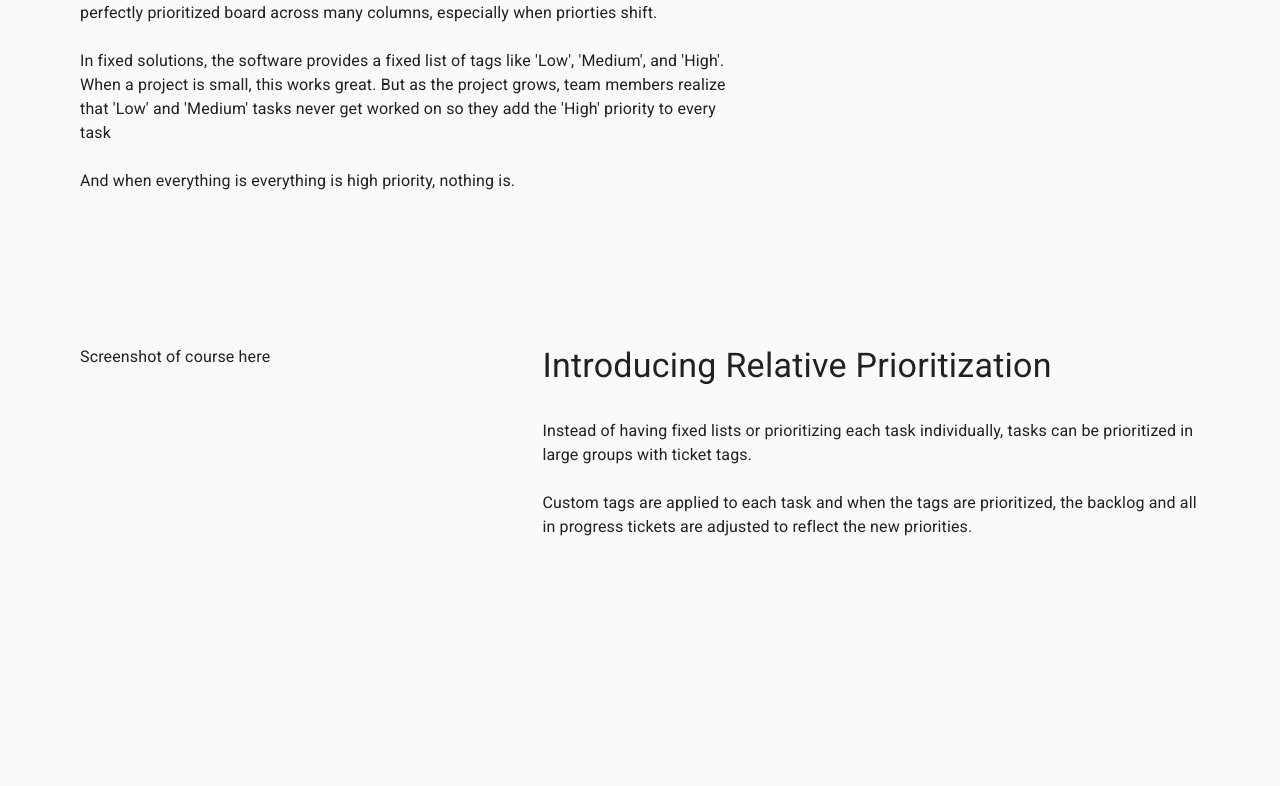
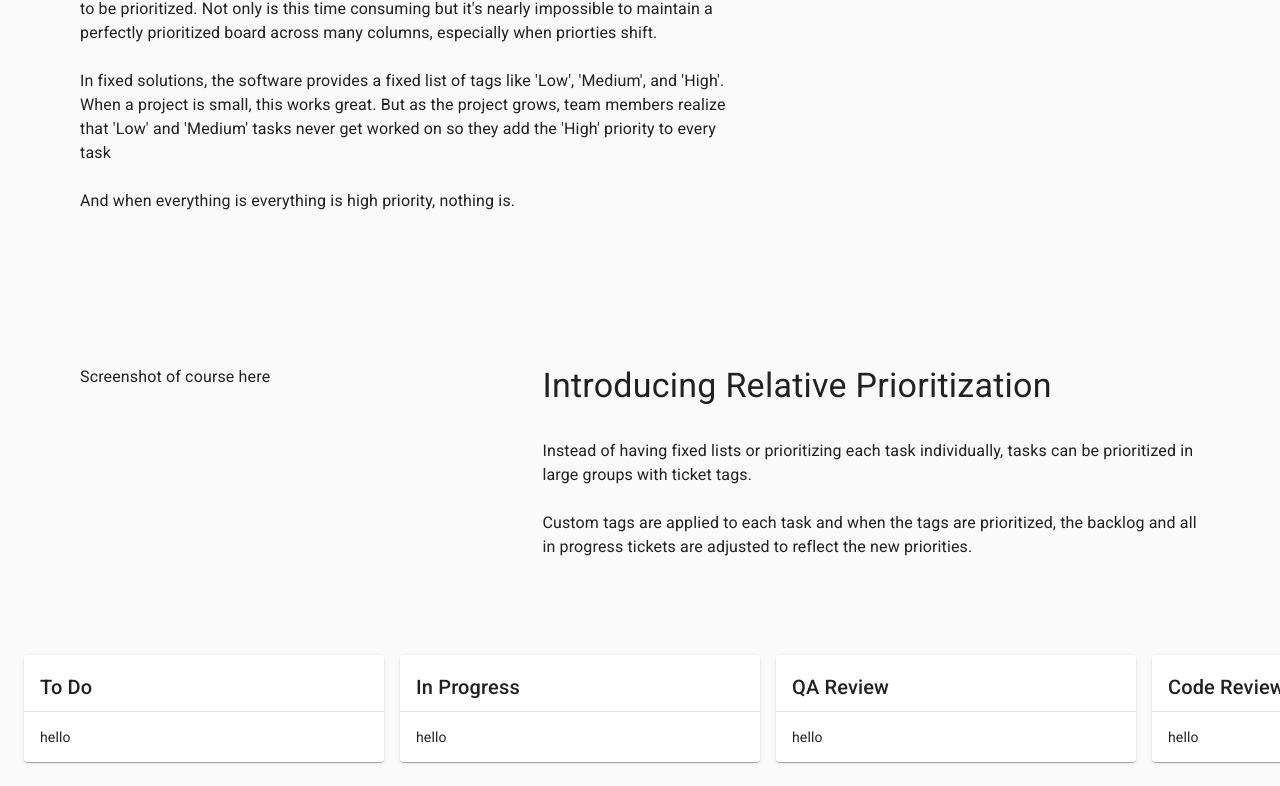
Before and after one commit to chasejarms/dynamic-project-management, a React (Create React App) app: page / in a window 1280 px wide. Shown: the part 1136-1922 px from the top of the page. Before the commit the page ends 1747 px from the top, so only its background shows below. Built offline with nearby package versions, Linux system fonts and the light colour scheme; no server answers; what amazon-cognito-identity-js would draw is missing.

Commit message:
Get the columns showing up

```diff
--- a/src/components/landingPageCommonSection/index.tsx
+++ b/src/components/landingPageCommonSection/index.tsx
@@ -48,9 +48,13 @@ export function LandingPageCommonSection(
 }
 
 const createClasses = (theme: Theme) => {
+    const tenTimes = theme.spacing() * 10;
+    const sixTimes = theme.spacing() * 6;
     const container = css`
-        padding-top: ${theme.spacing() * 10}px;
-        padding-bottom: ${theme.spacing() * 6}px;
+        padding-top: ${tenTimes}px;
+        padding-right: ${tenTimes}px;
+        padding-bottom: ${sixTimes}px;
+        padding-left: ${tenTimes}px;
         display: grid;
         grid-gap: ${theme.spacing() * 3}px;
     `;
--- a/src/components/nonAuthenticatedNavBar/index.tsx
+++ b/src/components/nonAuthenticatedNavBar/index.tsx
@@ -2,6 +2,7 @@
 import { jsx, css } from "@emotion/react";
 import NavBar, { NavBarActionButtonType, INavBarItem } from "../navBar";
 import { useLocation } from "react-router-dom";
+import { Theme, useTheme } from "@material-ui/core";
 
 export default function NonAuthenticatedNavBar() {
     const location = useLocation();
@@ -22,5 +23,21 @@ export default function NonAuthenticatedNavBar() {
         },
     ];
 
-    return <NavBar navItems={navItems} actionButtonType={actionButtonType} />;
+    const theme = useTheme();
+    const classes = createClasses(theme);
+    return (
+        <div css={classes.container}>
+            <NavBar navItems={navItems} actionButtonType={actionButtonType} />;
+        </div>
+    );
 }
+
+const createClasses = (theme: Theme) => {
+    const container = css`
+        padding: 0px ${theme.spacing() * 10}px;
+    `;
+
+    return {
+        container,
+    };
+};
--- a/src/components/nonAuthenticatedPageContainer/index.tsx
+++ b/src/components/nonAuthenticatedPageContainer/index.tsx
@@ -34,7 +34,6 @@ const createClasses = (theme: Theme) => {
     const container = css`
         display: grid;
         grid-template-rows: auto 1fr;
-        padding: 0px ${theme.spacing() * 10}px;
     `;
 
     const makeFullPage = css`
--- a/src/oneTimeComponents/wrappedApp/app/authenticated/company/board/boardHome/index.tsx
+++ b/src/oneTimeComponents/wrappedApp/app/authenticated/company/board/boardHome/index.tsx
@@ -19,9 +19,8 @@ import { useAppRouterParams } from "../../../../../../../hooks/useAppRouterParam
 import { IColumn } from "../../../../../../../models/column";
 import { TicketType } from "../../../../../../../models/ticket/ticketType";
 import { IUser } from "../../../../../../../models/user";
-import { prioritiesToPointValueMapping } from "../../../../../../../utils/prioritiesToPointValueMapping";
+import { createColumnsMapping } from "../../../../../../../utils/createColumnsMapping";
 import { sortTickets } from "../../../../../../../utils/sortTickets";
-import { ticketsToAugmentedUITickets } from "../../../../../../../utils/ticketsToAugmentedUITickets";
 
 export function BoardHome() {
     const { companyId, boardId } = useAppRouterParams();
@@ -64,43 +63,11 @@ export function BoardHome() {
                     const sortedUsers = sortBy(usersFromDatabase, "name");
                     setUsers(sortedUsers);
 
-                    const prioritiesToPointValueMappingLocal = prioritiesToPointValueMapping(
-                        priorities
+                    const columnsMapping = createColumnsMapping(
+                        priorities,
+                        columnsFromDatabase,
+                        inProgressTickets
                     );
-
-                    const columnsMapping = columnsFromDatabase.reduce<{
-                        [columnId: string]: {
-                            columnInformation: IColumn;
-                            tickets: IAugmentedUITicket[];
-                        };
-                    }>((mapping, columnFromDatabase) => {
-                        mapping[columnFromDatabase.id] = {
-                            columnInformation: columnFromDatabase,
-                            tickets: [],
-                        };
-                        return mapping;
-                    }, {});
-
-                    const augmentedUITickets = ticketsToAugmentedUITickets(
-                        inProgressTickets,
-                        prioritiesToPointValueMappingLocal
-                    );
-                    augmentedUITickets.forEach((ticketForUI) => {
-                        const columnId = ticketForUI.columnId;
-                        if (columnId && !!columnsMapping[columnId]) {
-                            columnsMapping[columnId].tickets.push(ticketForUI);
-                        } else {
-                            columnsMapping[
-                                uncategorizedColumnReservedId
-                            ].tickets.push(ticketForUI);
-                        }
-                    });
-
-                    Object.keys(columnsMapping).forEach((columnId) => {
-                        columnsMapping[columnId].tickets = sortTickets(
-                            columnsMapping[columnId].tickets
-                        );
-                    });
 
                     setSortedAndMappedTickets(columnsMapping);
                     setColumns(columnsFromDatabase);
--- a/src/oneTimeComponents/wrappedApp/app/home/index.tsx
+++ b/src/oneTimeComponents/wrappedApp/app/home/index.tsx
@@ -1,18 +1,15 @@
 /** @jsxImportSource @emotion/react */
 import { jsx, css } from "@emotion/react";
-import { Typography, Button, useTheme, Theme } from "@material-ui/core";
+import { useTheme, Theme } from "@material-ui/core";
 import { NonAuthenticatedPageContainer } from "../../../../components/nonAuthenticatedPageContainer";
-import { useHistory } from "react-router-dom";
 import { LandingPageCommonSection } from "../../../../components/landingPageCommonSection";
+import { BoardColumnsContainer } from "../../../../components/boardColumnsContainer";
+import { mockColumnData } from "./mockData";
+import { TicketContainer } from "../../../../components/ticketContainer";
 
 export function Home() {
     const theme = useTheme();
     const classes = createClasses(theme);
-    const history = useHistory();
-
-    function navigateToSignUpPage() {
-        history.push("/sign-up");
-    }
 
     return (
         <NonAuthenticatedPageContainer>
@@ -50,6 +47,20 @@ export function Home() {
                 ]}
                 placeContent="right"
             />
+            <div css={classes.exampleOverflow}>
+                <BoardColumnsContainer>
+                    {mockColumnData.map((column) => {
+                        return (
+                            <TicketContainer
+                                key={column.id}
+                                title={column.name}
+                            >
+                                <p>hello</p>
+                            </TicketContainer>
+                        );
+                    })}
+                </BoardColumnsContainer>
+            </div>
             {/* show an example board with priorities right next to it here */}
             {/* invite them to schedule a demo and send them to the contact page */}
         </NonAuthenticatedPageContainer>
@@ -57,30 +68,12 @@ export function Home() {
 }
 
 const createClasses = (theme: Theme) => {
-    const signUpContainer = css`
-        margin-right: ${theme.spacing() * 2}px;
-    `;
-
-    const buttonContainer = css`
-        display: flex;
-    `;
-
-    const bottomMargin24 = css`
-        margin-bottom: ${theme.spacing() * 3}px;
-    `;
-
-    const pageContent = css`
-        padding-top: ${theme.spacing() * 10}px;
-        padding-bottom: ${theme.spacing() * 6}px;
-        display: grid;
-        grid-template-columns: 1fr 1fr;
-        grid-gap: ${theme.spacing() * 3}px;
+    const exampleOverflow = css`
+        overflow-x: auto;
+        width: 100%;
     `;
 
     return {
-        signUpContainer,
-        buttonContainer,
-        bottomMargin24,
-        pageContent,
+        exampleOverflow,
     };
 };
--- /dev/null
+++ b/src/oneTimeComponents/wrappedApp/app/home/mockData.ts
@@ -0,0 +1,78 @@
+import { IColumn } from "../../../../models/column";
+import { ISimplifiedTag } from "../../../../models/simplifiedTag";
+import { TagColor } from "../../../../models/tagColor";
+import { ITicket } from "../../../../models/ticket";
+
+const columnIdsMapping = {
+    toDo: "1",
+    inProgress: "2",
+    qaReview: "3",
+    codeReview: "4",
+    mergedToTest: "5",
+    deployedToProduction: "6",
+};
+
+const simplifiedTagsMapping: { [name: string]: ISimplifiedTag } = {};
+
+export const mockColumnData: IColumn[] = [
+    {
+        name: "To Do",
+        id: columnIdsMapping.toDo,
+        canBeModified: true,
+    },
+    {
+        name: "In Progress",
+        id: columnIdsMapping.inProgress,
+        canBeModified: true,
+    },
+    {
+        name: "QA Review",
+        id: columnIdsMapping.qaReview,
+        canBeModified: true,
+    },
+    {
+        name: "Code Review",
+        id: columnIdsMapping.codeReview,
+        canBeModified: true,
+    },
+    {
+        name: "Merged To Test",
+        id: columnIdsMapping.mergedToTest,
+        canBeModified: true,
+    },
+    {
+        name: "Deployed to Production",
+        id: columnIdsMapping.deployedToProduction,
+        canBeModified: true,
+    },
+];
+
+export const mockTickets: ITicket[] = [
+    {
+        itemId: "",
+        belongsTo: "",
+        shortenedItemId: "123",
+        title: "Something",
+        summary: "",
+        sections: [],
+        createdTimestamp: "",
+        lastModifiedTimestamp: "",
+        completedTimestamp: "",
+        tags: [],
+        simplifiedTicketTemplate: {
+            title: {
+                label: "",
+            },
+            summary: {
+                isRequired: false,
+                label: "",
+            },
+            sections: [],
+        },
+        columnId: columnIdsMapping.toDo,
+        ticketIdForTicketInformation: "",
+        assignedTo: "",
+    },
+];
+
+export const mockPriorities: string[] = [];
--- /dev/null
+++ b/src/utils/createColumnsMapping/index.ts
@@ -0,0 +1,53 @@
+import { IAugmentedUITicket } from "../../components/ticketForBoard";
+import { uncategorizedColumnReservedId } from "../../constants/reservedColumnIds";
+import { IColumn } from "../../models/column";
+import { ITicket } from "../../models/ticket";
+import { prioritiesToPointValueMapping } from "../prioritiesToPointValueMapping";
+import { sortTickets } from "../sortTickets";
+import { ticketsToAugmentedUITickets } from "../ticketsToAugmentedUITickets";
+
+export function createColumnsMapping(
+    priorities: string[],
+    columns: IColumn[],
+    tickets: ITicket[]
+) {
+    const prioritiesToPointValueMappingLocal = prioritiesToPointValueMapping(
+        priorities
+    );
+
+    const columnsMapping = columns.reduce<{
+        [columnId: string]: {
+            columnInformation: IColumn;
+            tickets: IAugmentedUITicket[];
+        };
+    }>((mapping, column) => {
+        mapping[column.id] = {
+            columnInformation: column,
+            tickets: [],
+        };
+        return mapping;
+    }, {});
+
+    const augmentedUITickets = ticketsToAugmentedUITickets(
+        tickets,
+        prioritiesToPointValueMappingLocal
+    );
+    augmentedUITickets.forEach((ticketForUI) => {
+        const columnId = ticketForUI.columnId;
+        if (columnId && !!columnsMapping[columnId]) {
+            columnsMapping[columnId].tickets.push(ticketForUI);
+        } else {
+            columnsMapping[uncategorizedColumnReservedId].tickets.push(
+                ticketForUI
+            );
+        }
+    });
+
+    Object.keys(columnsMapping).forEach((columnId) => {
+        columnsMapping[columnId].tickets = sortTickets(
+            columnsMapping[columnId].tickets
+        );
+    });
+
+    return columnsMapping;
+}
```
